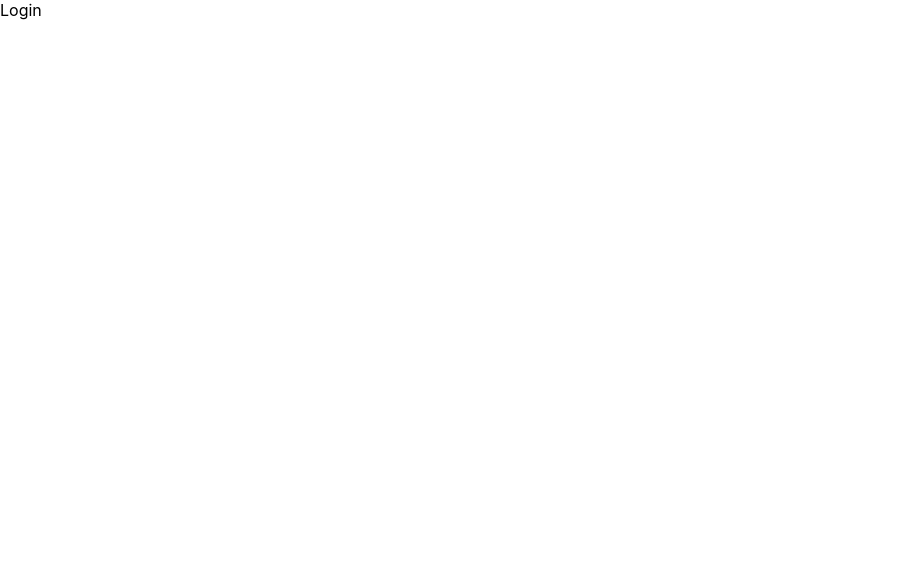
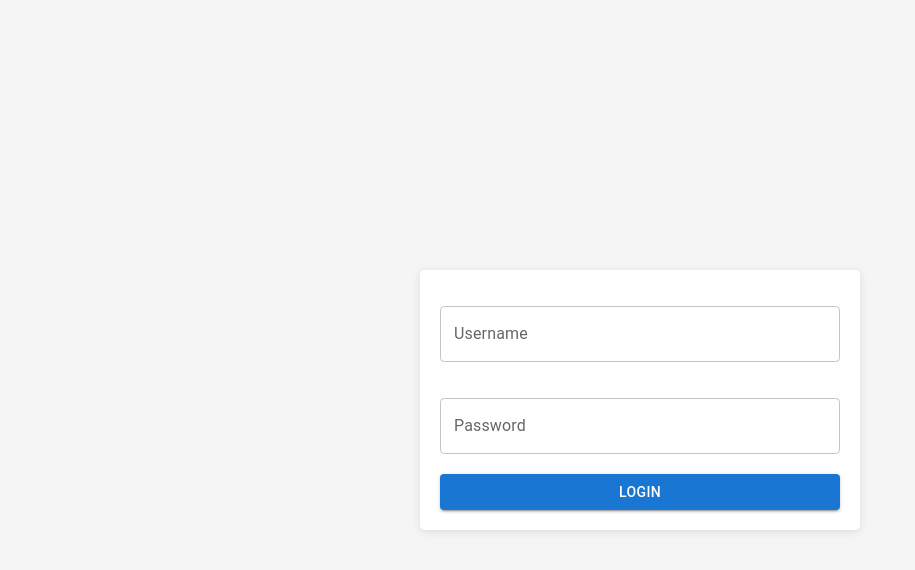
Before and after one commit to ams015/hack4humanity, a React (Create React App) app: page / in a window 1280 px wide. Shown: the top 570 px of the page, without its empty margins (0-915 px from the left). Built offline with nearby package versions, Linux system fonts and the light colour scheme.

Commit message:
Login Page

```diff
--- a/src/pages/Login.jsx
+++ b/src/pages/Login.jsx
@@ -1,7 +1,72 @@
 import React from "react";
+import { useState } from "react";
+import { Box, TextField, Button } from "@mui/material";
 
 const Login = () => {
-  return <div>Login</div>;
+  const [username, setUsername] = useState("");
+  const [password, setPassword] = useState("");
+
+  function handleUsernameChange(event) {
+    setUsername(event.target.value);
+  }
+
+  function handlePasswordChange(event) {
+    setPassword(event.target.value);
+  }
+
+  function handleSubmit(event) {
+    event.preventDefault();
+    console.log(`Username: ${username}, Password: ${password}`);
+  }
+
+  return (
+    <Box
+      sx={{
+        display: "flex",
+        flexDirection: "column",
+        alignItems: "center",
+        justifyContent: "center",
+        minHeight: "100vh",
+        bgcolor: "#f5f5f5",
+      }}
+    >
+      <Box
+        component="form"
+        onSubmit={handleSubmit}
+        sx={{
+          display: "flex",
+          flexDirection: "column",
+          width: "100%",
+          maxWidth: "400px",
+          bgcolor: "white",
+          padding: "20px",
+          borderRadius: "5px",
+          boxShadow: "0px 2px 10px rgba(0, 0, 0, 0.1)",
+        }}
+      >
+        <TextField
+          label="Username"
+          variant="outlined"
+          value={username}
+          onChange={handleUsernameChange}
+          margin="normal"
+          sx={{ mb: "20px" }}
+        />
+        <TextField
+          label="Password"
+          variant="outlined"
+          type="password"
+          value={password}
+          onChange={handlePasswordChange}
+          margin="normal"
+          sx={{ mb: "20px" }}
+        />
+        <Button type="submit" variant="contained">
+          Login
+        </Button>
+      </Box>
+    </Box>
+  );
 };
 
 export default Login;
```
